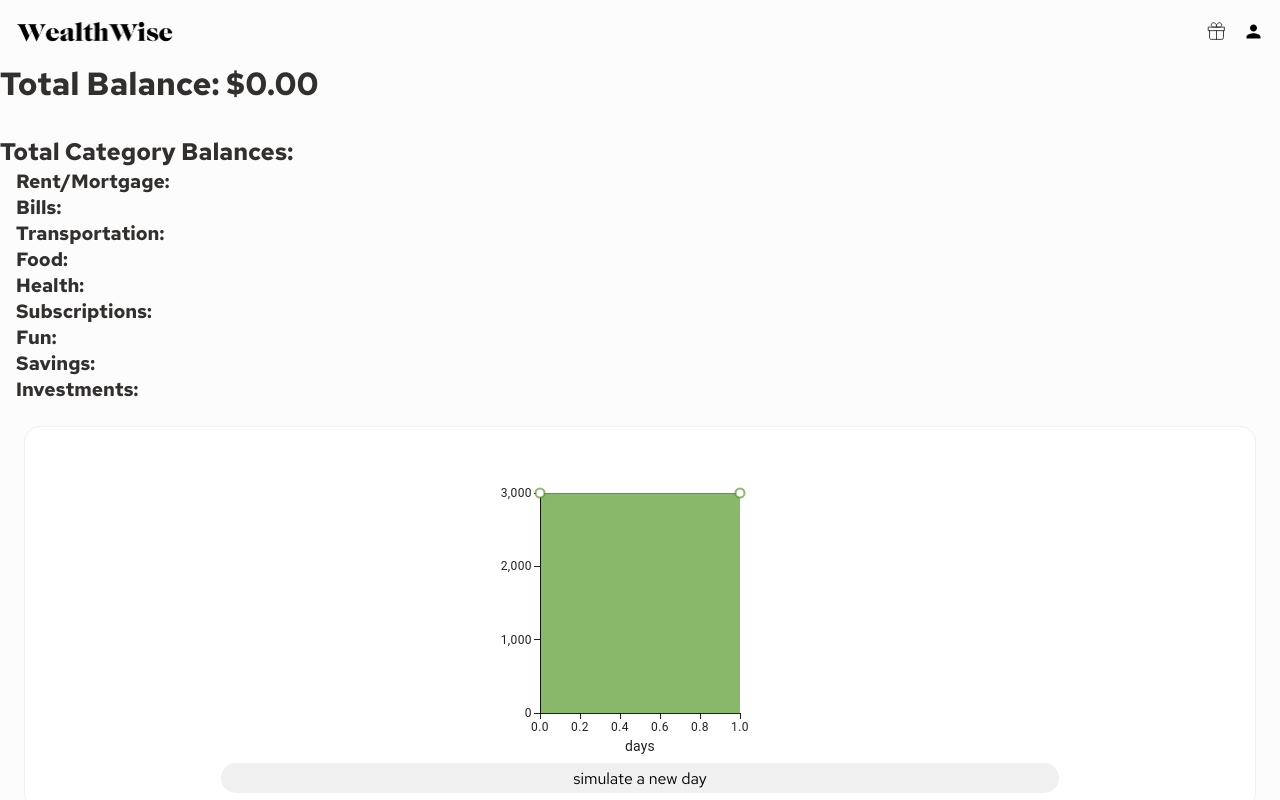
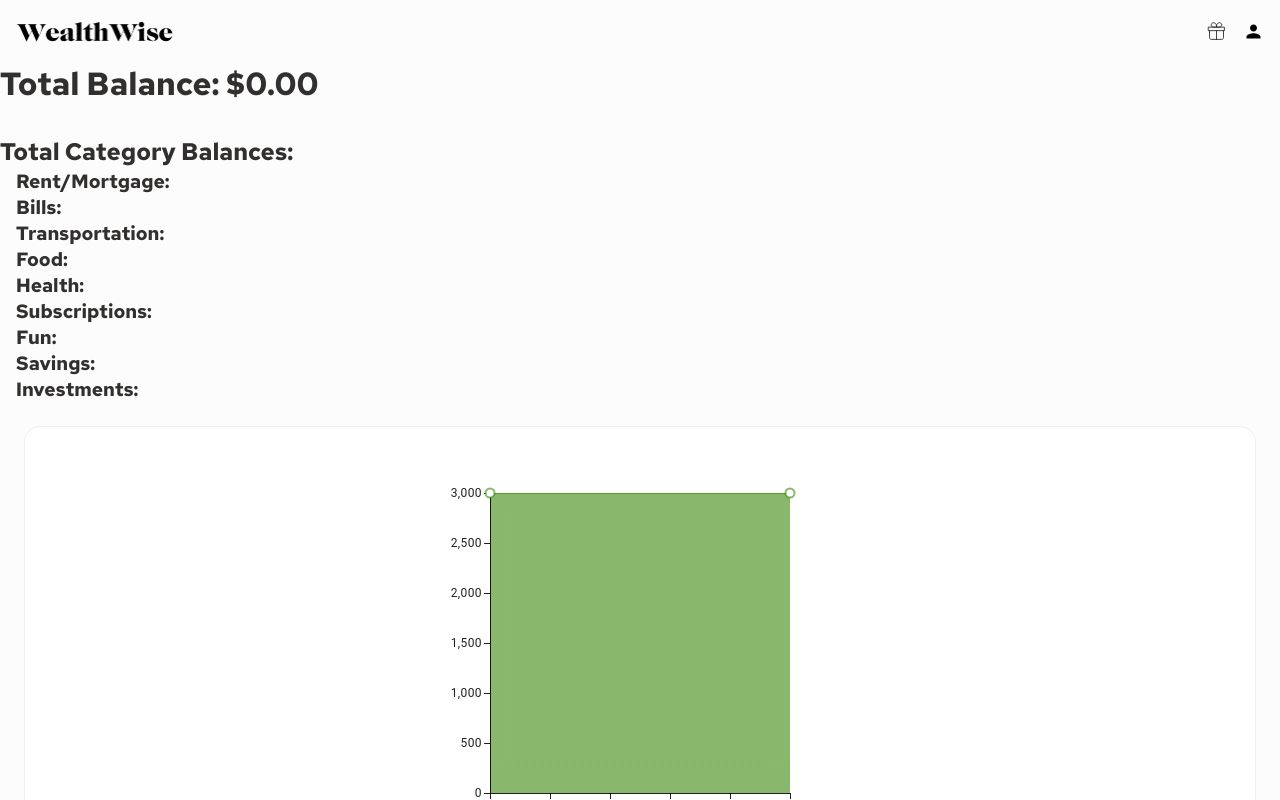
Before and after one commit to jasfoong/finance-wise, a React (Create React App) app: page /account in a window 1280 px wide. Shown: the top 800 px of the page. Built offline with nearby package versions, Linux system fonts and the light colour scheme.

Commit message:
Increase size of chart to 400px

```diff
--- a/src/components/Chart/Chart.jsx
+++ b/src/components/Chart/Chart.jsx
@@ -89,8 +89,8 @@ export default function Chart({ totalBalance, categoryBalance }) {
             },
           },
         ]}
-        width={300}
-        height={320}
+        width={400}
+        height={400}
       />
       <button className="chart__button" onClick={clickHandler}>
         simulate a new day
```
